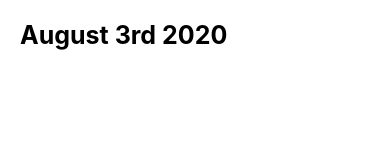
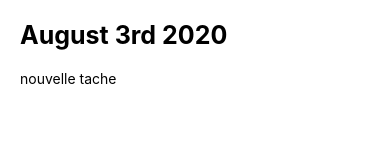
Before and after one commit to Heiiji/magicTodo, a React Native app: screen / in a window 390 px wide. Shown: the top 160 px of the page. Built offline with nearby package versions, Linux system fonts and the light colour scheme.

Commit message:
init body

```diff
--- a/App.js
+++ b/App.js
@@ -2,11 +2,13 @@ import { StatusBar } from 'expo-status-bar';
 import React from 'react';
 import { StyleSheet, SafeAreaView, View, Platform } from 'react-native';
 import Header from './src/components/_shared/Header';
+import TasksContainer from './src/components/TasksEpic/TasksContainer';
 
 export default function App() {
   return (
     <SafeAreaView style={styles.container}>
       <Header/>
+      <TasksContainer></TasksContainer>
     </SafeAreaView>
   );
 }
--- /dev/null
+++ b/src/components/TasksEpic/TasksContainer.js
@@ -0,0 +1,17 @@
+import React, { useState } from 'react';
+import { View, Text } from 'react-native';
+
+function TasksContainer(props) {
+    const [tasks, setTasks] = useState([{
+        title: "nouvelle tache",
+        completed: false
+    }]);
+
+    return (
+        <View>
+            <Text>{ tasks[0].title }</Text>
+        </View>
+    );
+}
+
+export default TasksContainer;
```
